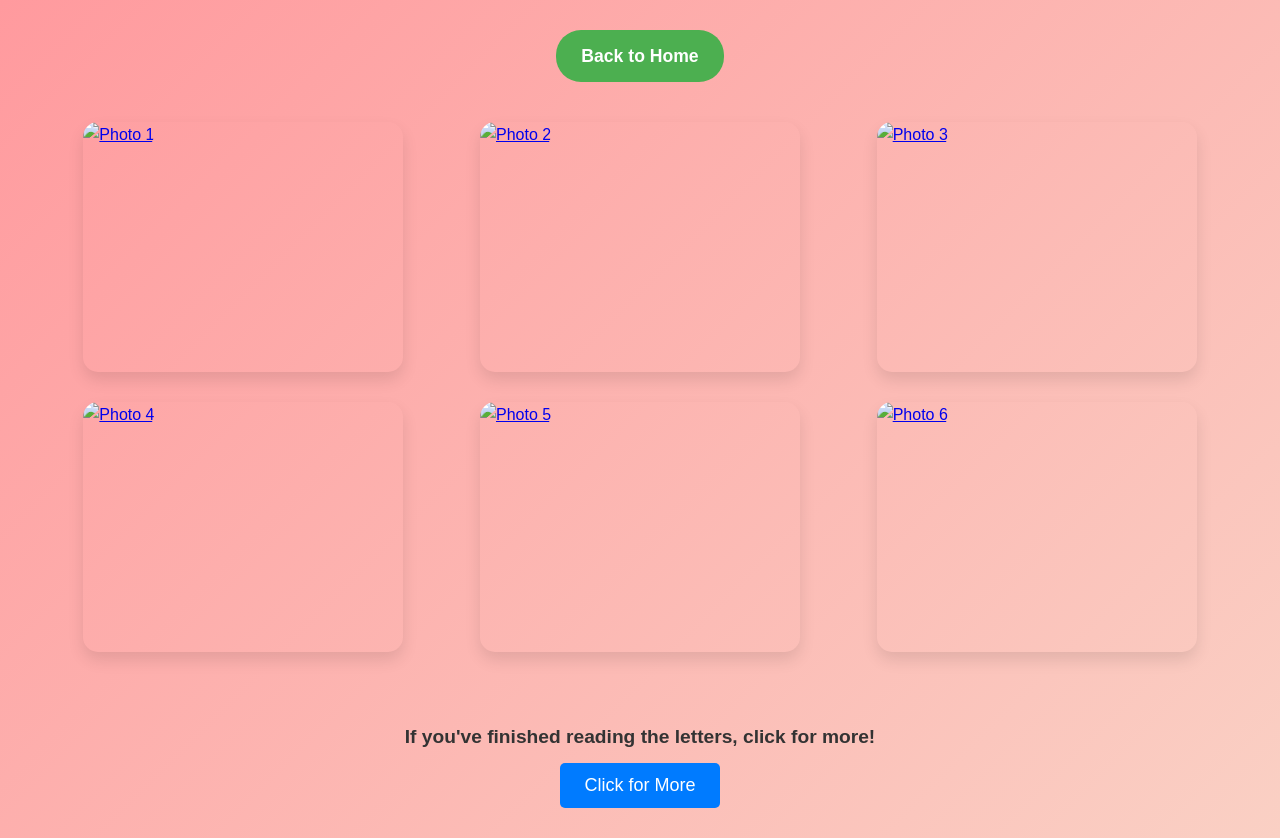
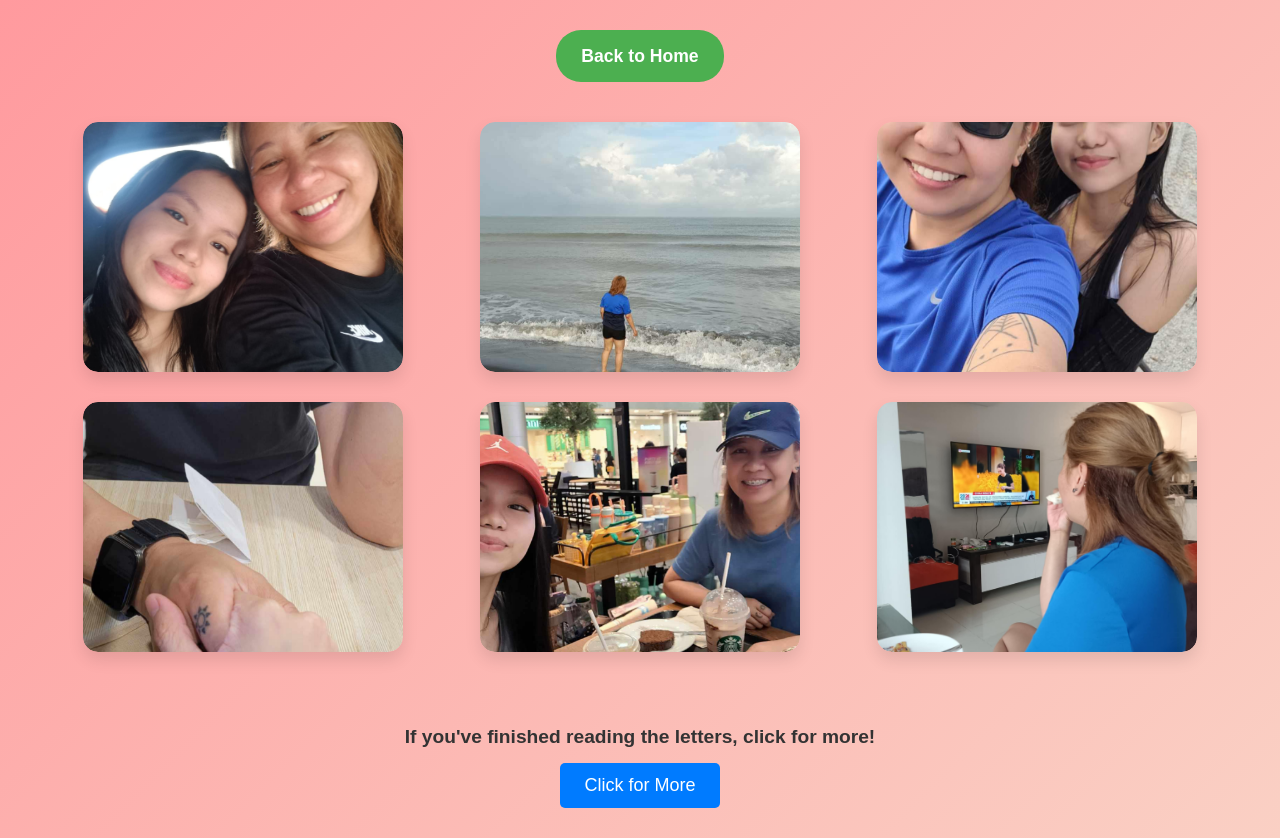
Before and after one commit to MarisherCabral/MyWife, a plain HTML site: page home.html in a window 1280 px wide. Drawn offline with Linux system fonts and the light colour scheme.

Commit message:
home.html

```diff
--- a/home.html
+++ b/home.html
@@ -6,7 +6,7 @@
     <meta name="viewport" content="width=device-width, initial-scale=1.0">
     <title>My wife</title>
     <link rel="stylesheet" href="home.css">
-    <link rel="icon" type="image/png" href="images/photo3.jfif">
+    <link rel="icon" type="image/png" href="photo3.jfif">
 </head>
 <body>
 
@@ -20,34 +20,34 @@
         <!-- First Gallery Item with Link -->
         <div class="gallery-item">
             <a href="photo1.html">
-                <img src="images/photo1.jfif" alt="Photo 1">
+                <img src="photo1.jfif" alt="Photo 1">
             </a>
         </div>
 
         <!-- Other Gallery Items -->
         <div class="gallery-item">
             <a href="photo2.html">
-                <img src="images/photo2.jfif" alt="Photo 2">
+                <img src="photo2.jfif" alt="Photo 2">
             </a>
         </div>
         <div class="gallery-item">
             <a href="photo3.html">
-                <img src="images/photo3.jfif" alt="Photo 3">
+                <img src="photo3.jfif" alt="Photo 3">
             </a>
         </div>
         <div class="gallery-item">
             <a href="photo4.html">
-                <img src="images/photo4.jfif" alt="Photo 4">
+                <img src="photo4.jfif" alt="Photo 4">
             </a>
         </div>
         <div class="gallery-item">
             <a href="photo5.html">
-                <img src="images/photo5.jfif" alt="Photo 5">
+                <img src="photo5.jfif" alt="Photo 5">
             </a>
         </div>
         <div class="gallery-item">
             <a href="photo6.html">
-                <img src="images/photo6.jfif" alt="Photo 6">
+                <img src="photo6.jfif" alt="Photo 6">
             </a>
         </div>
     </div>
```
